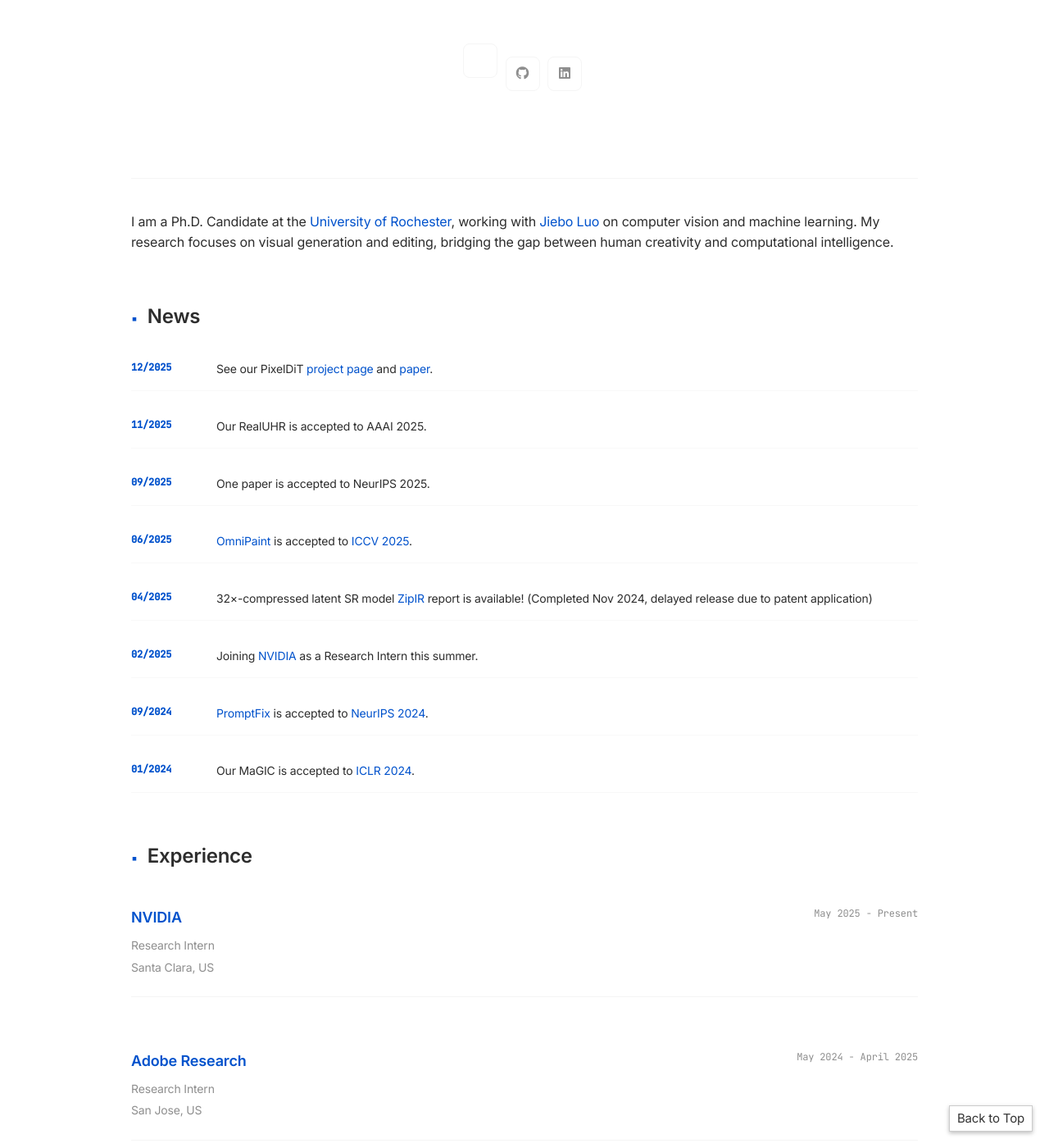
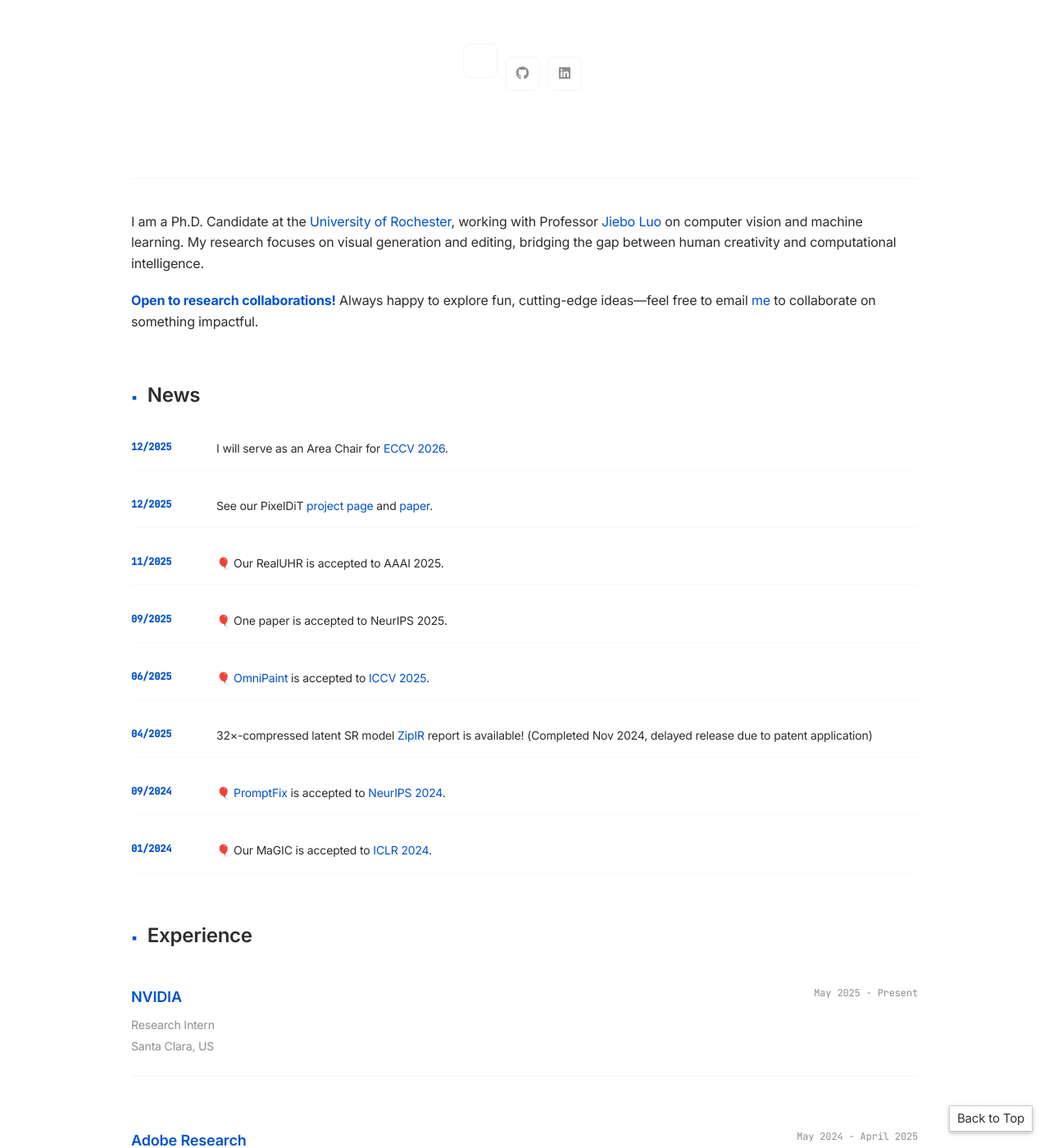
Before and after one commit to yeates/yeates.github.io, a Jekyll site: the page built from index.md, in a window 1280 px wide and 1400 px high, scrolled down 402 px. Shown: the whole window at 82% size. Built offline with Jekyll 4.4.1, drawn with Linux system fonts in a browser that asks for light colours; nearby versions of some CDN libraries; a style sheet for code colours, icons or effects is not loaded; some of the changed text lies outside the part shown.

Commit message:
update new for invited ac

```diff
--- a/index.md
+++ b/index.md
@@ -2,7 +2,9 @@
 layout: homepage
 ---
 
-I am a Ph.D. Candidate at the [University of Rochester](https://www.cs.rochester.edu/), working with [Jiebo Luo](https://www.cs.rochester.edu/u/jluo/) on computer vision and machine learning. My research focuses on visual generation and editing, bridging the gap between human creativity and computational intelligence.
+I am a Ph.D. Candidate at the [University of Rochester](https://www.cs.rochester.edu/), working with Professor [Jiebo Luo](https://www.cs.rochester.edu/u/jluo/) on computer vision and machine learning. My research focuses on visual generation and editing, bridging the gap between human creativity and computational intelligence.
+
+<span style="color:#0052CC; font-weight:700;">Open to research collaborations!</span> Always happy to explore fun, cutting-edge ideas—feel free to email <a href="mailto:yyu90@ur.rochester.edu">me</a> to collaborate on something impactful.
 
 <!-- <div class="pub-stats">
   <div class="pub-stats-inner">
@@ -38,6 +40,11 @@
 
 <div class="news-item">
 <div class="news-date">12/2025</div>
+<div class="news-content">I will serve as an Area Chair for <a href="https://eccv.ecva.net/">ECCV 2026</a>.</div>
+</div>
+
+<div class="news-item">
+<div class="news-date">12/2025</div>
 <div class="news-content">See our PixelDiT <a href="https://pixeldit.github.io/">project page</a> and <a href="https://arxiv.org/pdf/2511.20645">paper</a>.
 <!-- I’m brewing the code release — just pulling the final espresso shot now. -->
 </div>
@@ -46,19 +53,19 @@
 
 <div class="news-item">
 <div class="news-date">11/2025</div>
-<div class="news-content">Our RealUHR is accepted to AAAI 2025.</div>
+<div class="news-content">🎈 Our RealUHR is accepted to AAAI 2025.</div>
 </div>
 
 
 <div class="news-item">
 <div class="news-date">09/2025</div>
-<div class="news-content">One paper is accepted to NeurIPS 2025.</div>
+<div class="news-content">🎈 One paper is accepted to NeurIPS 2025.</div>
 </div>
 
 
 <div class="news-item">
 <div class="news-date">06/2025</div>
-<div class="news-content"><a href="https://arxiv.org/abs/2503.08677">OmniPaint</a> is accepted to <a href="https://iccv.thecvf.com/">ICCV 2025</a>.</div>
+<div class="news-content">🎈 <a href="https://arxiv.org/abs/2503.08677">OmniPaint</a> is accepted to <a href="https://iccv.thecvf.com/">ICCV 2025</a>.</div>
 </div>
 
 
@@ -67,19 +74,19 @@
 <div class="news-content">32×-compressed latent SR model <a href="https://arxiv.org/pdf/2504.08591">ZipIR</a> report is available! (Completed Nov 2024, delayed release due to patent application)</div>
 </div>
 
-<div class="news-item">
+<!-- <div class="news-item">
 <div class="news-date">02/2025</div>
 <div class="news-content">Joining <a href="https://www.nvidia.com/en-us/">NVIDIA</a> as a Research Intern this summer.</div>
-</div>
+</div> -->
 
 <div class="news-item">
 <div class="news-date">09/2024</div>
-<div class="news-content"><a href="https://arxiv.org/abs/2405.16785">PromptFix</a> is accepted to <a href="https://neurips.cc/Conferences/2024">NeurIPS 2024</a>.</div>
+<div class="news-content">🎈 <a href="https://arxiv.org/abs/2405.16785">PromptFix</a> is accepted to <a href="https://neurips.cc/Conferences/2024">NeurIPS 2024</a>.</div>
 </div>
 
 <div class="news-item">
 <div class="news-date">01/2024</div>
-<div class="news-content">Our MaGIC is accepted to <a href="https://iclr.cc/">ICLR 2024</a>.</div>
+<div class="news-content">🎈 Our MaGIC is accepted to <a href="https://iclr.cc/">ICLR 2024</a>.</div>
 </div>
 
 <!-- <div class="news-item">
@@ -275,10 +282,21 @@
 </div>
 ## Services
 
-Reviewer:
-- 2025: CVPR, ICCV, ICLR, MM, NeurIPS, AAAI, TIP
-- 2024: CVPR, ECCV, ICML, ICLR, ICME, MM, NeurIPS, WACV
-- 2023: CVPR, ICCV, NeurIPS, WACV
+<div class="experience-item">
+<div class="exp-header">
+<div class="exp-title">Area Chair</div>
+<div class="exp-duration">2026</div>
+</div>
+<div class="exp-role">Invited Area Chair for ECCV 2026.</div>
+</div>
+
+<div class="experience-item">
+<div class="exp-header">
+<div class="exp-title">Reviewer</div>
+<div class="exp-duration">2023–2025</div>
+</div>
+<div class="exp-role">2025: CVPR, ICCV, ICLR, MM, NeurIPS, AAAI, TIP, IJCV<br>2024: CVPR, ECCV, ICML, ICLR, ICME, MM, NeurIPS, WACV<br>2023: CVPR, ICCV, NeurIPS, WACV</div>
+</div>
 
 <br>
 
```
